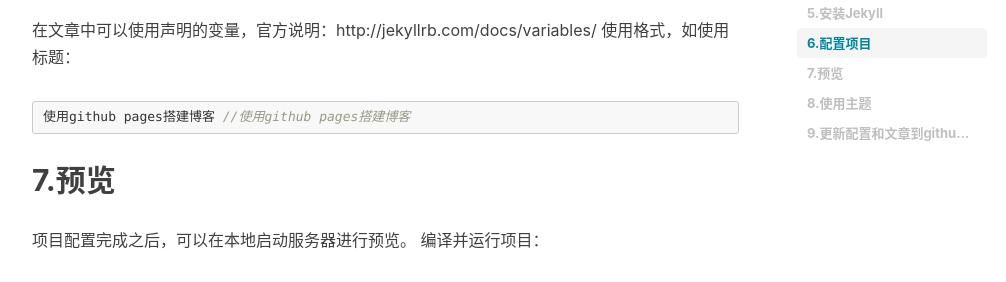
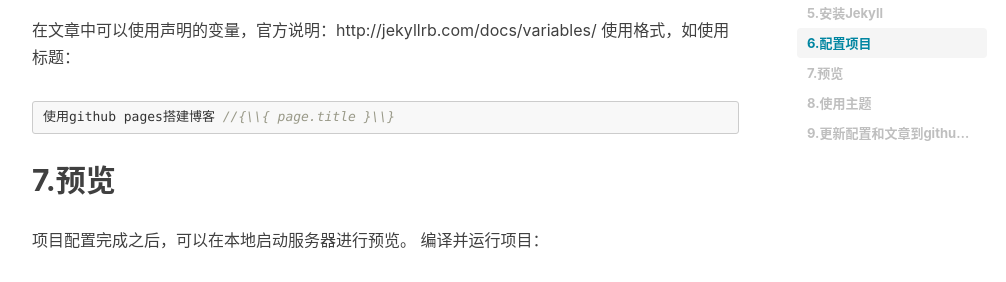
Before and after one commit to StevenDXC/Blog, a Jekyll site: the page built from _posts/2016-02-03-使用github pages搭架博客.md, in a window 1280 px wide and 900 px high, scrolled down 3024 px. Shown: the part 151-433 px from the top of the window, without its empty margins (233-1239 px from the left). Built offline with Jekyll 4.4.1, drawn with Linux system fonts in a browser that asks for light colours; nearby versions of some CDN libraries; Markdown is read by kramdown in place of the engine named in the settings; comment, search, counter and statistics services are not loaded.

Commit message:
Update 2016-02-03-使用github pages搭架博客.md

````diff
--- a/_posts/2016-02-03-使用github pages搭架博客.md
+++ b/_posts/2016-02-03-使用github pages搭架博客.md
@@ -137,7 +137,7 @@ permalink:  /:categories/:year/:month/:day/:title.html  # 覆盖全局变量设
    使用格式，如使用标题：
 
   ```javascript
-{{ page.title }} //{{ page.title }}
+{{ page.title }} //{\\{ page.title }\\}
   ```
 
 7.预览
````
